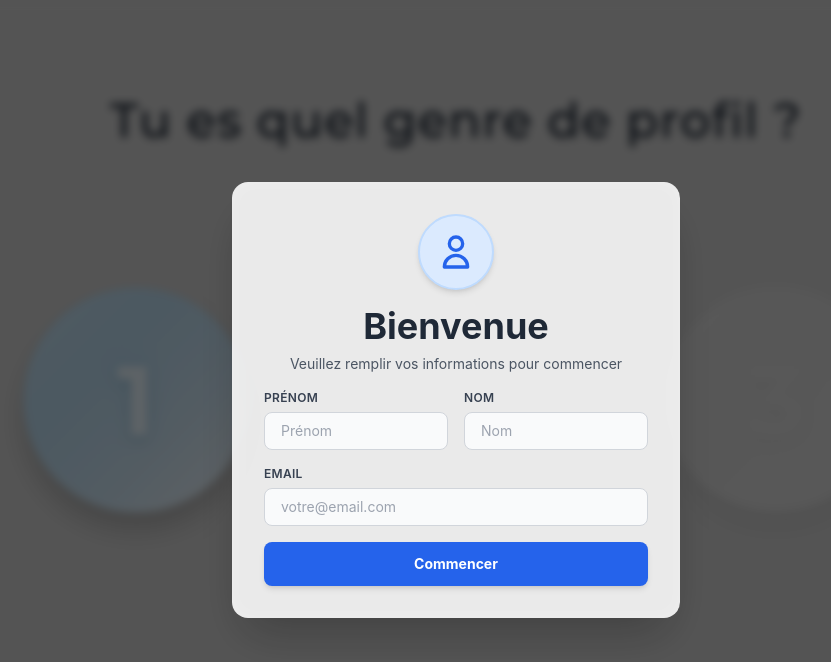
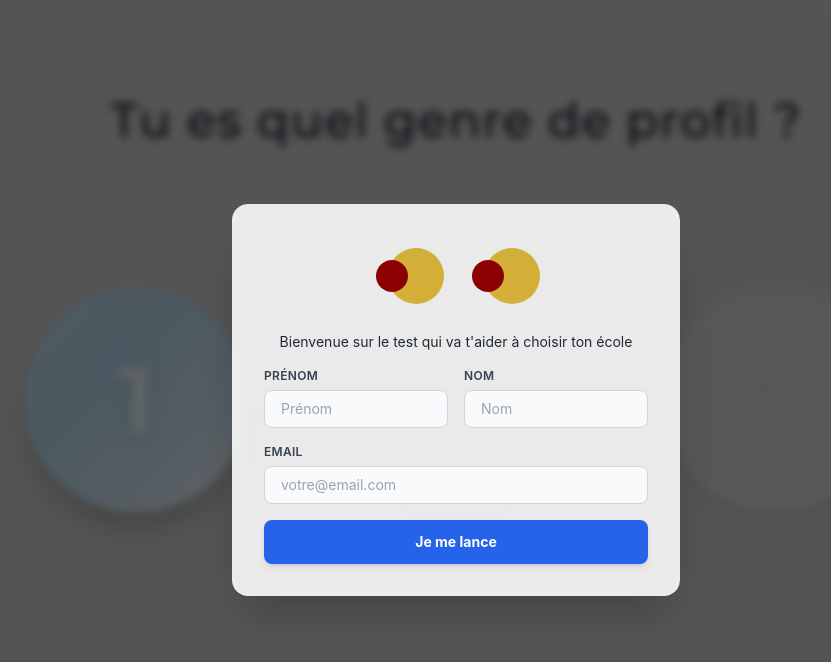
Before and after one commit to AgatheJsnd/BDD1, a React (Vite) app: page / in a window 1280 px wide. Shown: the top 662 px of the page, without its empty margins (184-1015 px from the left). Built offline with nearby package versions, Linux system fonts and the light colour scheme.

Commit message:
modof pop-up connection
.

```diff
--- a/src/components/LoginModal.jsx
+++ b/src/components/LoginModal.jsx
@@ -36,22 +36,26 @@ const LoginModal = ({ isOpen, onClose, onLogin }) => {
             }}
           >
 
-        {/* Icône utilisateur centrée */}
-        <div className="flex justify-center mb-4">
-          <div className="p-4 bg-blue-100 rounded-full border-2 border-blue-200 shadow-md">
-            <svg xmlns="http://www.w3.org/2000/svg" className="h-10 w-10 text-blue-600" fill="none" viewBox="0 0 24 24" stroke="currentColor">
-              <path strokeLinecap="round" strokeLinejoin="round" strokeWidth={2} d="M16 7a4 4 0 11-8 0 4 4 0 018 0zM12 14a7 7 0 00-7 7h14a7 7 0 00-7-7z" />
-            </svg>
-          </div>
+        {/* Icônes deux cercles qui se chevauchent */}
+        <div className="flex justify-center items-center gap-4 mb-4">
+          <svg xmlns="http://www.w3.org/2000/svg" className="h-20 w-20" viewBox="0 0 100 100">
+            {/* Grand cercle jaune moutarde */}
+            <circle cx="60" cy="50" r="35" fill="#D4AF37" />
+            {/* Petit cercle rouge foncé qui chevauche */}
+            <circle cx="30" cy="50" r="20" fill="#8B0000" />
+          </svg>
+          <svg xmlns="http://www.w3.org/2000/svg" className="h-20 w-20" viewBox="0 0 100 100">
+            {/* Grand cercle jaune moutarde */}
+            <circle cx="60" cy="50" r="35" fill="#D4AF37" />
+            {/* Petit cercle rouge foncé qui chevauche */}
+            <circle cx="30" cy="50" r="20" fill="#8B0000" />
+          </svg>
         </div>
 
         {/* Titre */}
-        <h1 className="text-4xl font-bold text-center text-gray-800 mb-2">
-          Bienvenue
+        <h1 className="text-sm text-center text-gray-800 mb-4">
+          Bienvenue sur le test qui va t'aider à choisir ton école
         </h1>
-        <p className="text-center text-gray-600 mb-4 text-sm">
-          Veuillez remplir vos informations pour commencer
-        </p>
 
         <form onSubmit={handleSubmit} className="space-y-4">
           <div className="flex gap-4">
@@ -99,7 +103,7 @@ const LoginModal = ({ isOpen, onClose, onLogin }) => {
             type="submit"
             className="w-full bg-blue-600 text-white py-3 px-6 rounded-lg hover:bg-blue-700 transition duration-200 font-bold text-sm shadow-md hover:shadow-lg transform active:scale-98 mt-6"
           >
-            Commencer
+            Je me lance
           </button>
         </form>
           </motion.div>
```
